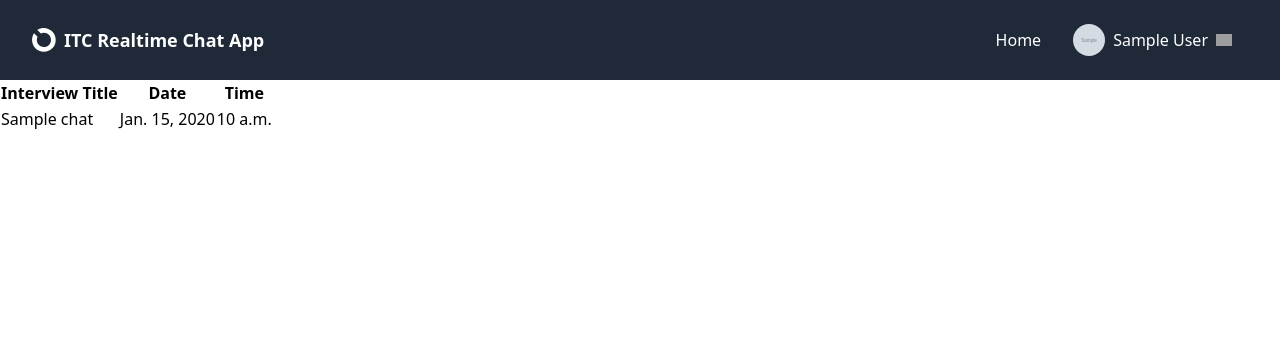
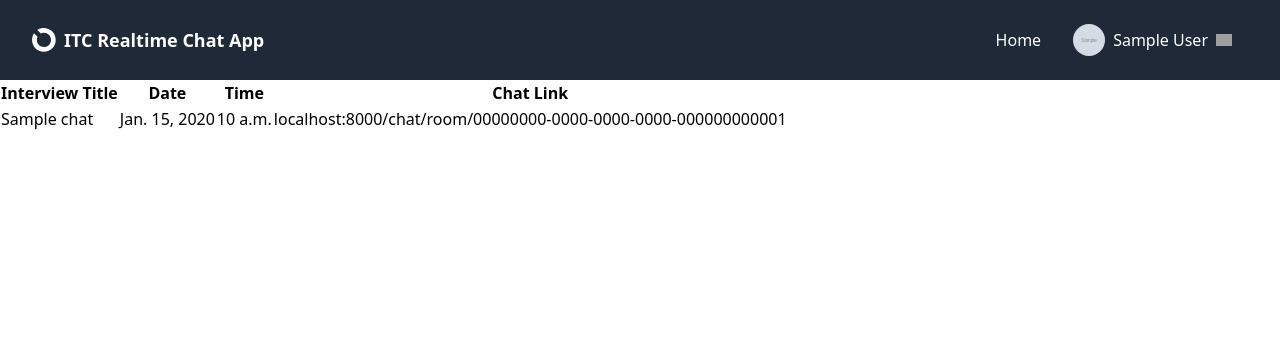
Before and after one commit to uchkid/chat-app, a Django app: page / in a window 1280 px wide. Shown: the top 340 px of the page. Run offline with Django 5.2, Linux system fonts and the light colour scheme; a user stored in the database is signed in; tables that the repository leaves empty hold one stand-in row (values such as "Sample post"); grey boxes marked "Sample" are stand-in pictures; parts of the project's set-up code (start-up, migrations or seed data) failed here and were passed over; some libraries are stand-ins or nearby versions; grey boxes are pictures that could not be loaded.

Commit message:
feature: implementation of anonymous link for chat

```diff
--- a/a_core/asgi.py
+++ b/a_core/asgi.py
@@ -11,6 +11,7 @@ import os
 
 from django.core.asgi import get_asgi_application
 from channels.routing import ProtocolTypeRouter, URLRouter
+from channels.sessions import SessionMiddlewareStack
 from channels.security.websocket import AllowedHostsOriginValidator
 from channels.auth import AuthMiddlewareStack
 
@@ -22,5 +23,5 @@ from a_rtchat import routing
 
 application = ProtocolTypeRouter({
     "http":django_asgi_app,
-    "websocket":AllowedHostsOriginValidator(AuthMiddlewareStack(URLRouter(routing.websocket_urlpatterns))),
+    "websocket":AllowedHostsOriginValidator(SessionMiddlewareStack(AuthMiddlewareStack(URLRouter(routing.websocket_urlpatterns)))),
 })
--- a/a_core/settings.py
+++ b/a_core/settings.py
@@ -21,6 +21,7 @@ env = Env()
 Env.read_env(os.path.join(BASE_DIR, ".env"))
 
 ENVIRONMENT = env('ENVIRONMENT', default="production")
+CHAT_LINK_DOMAIN = env('DOMAIN', default="localhost:8000")
 # Quick-start development settings - unsuitable for production
 # See https://docs.djangoproject.com/en/5.0/howto/deployment/checklist/
 
--- a/a_rtchat/templates/a_rtchat/chat.html
+++ b/a_rtchat/templates/a_rtchat/chat.html
@@ -48,8 +48,14 @@
                         ws-connect="/ws/chatroom/{{chatroom.id}}"
                         ws-send
                         _="on htmx:wsAfterSend reset() me">
+                        {% if request.user.is_authenticated %}
                     {% csrf_token %}
                     {{ form }}
+                    {% else %}
+                    <input type="text" placeholder="You must be logged in to chat"
+                        class="w-full p-2 bg-gray-700 text-gray-400 cursor-not-allowed"
+                        disabled>
+                    {% endif %}
                 </form>
             </div>
         </div>
--- a/a_rtchat/templates/a_rtchat/chatroom.html
+++ b/a_rtchat/templates/a_rtchat/chatroom.html
@@ -14,6 +14,7 @@
             <th scope="col">Time</th>
             <th scope="col">created by</th>
             <th scope="col">Add members</th>
+            <th scope="col">Chat Link</th>
 
           </tr>
         </thead>
@@ -26,6 +27,7 @@
             <td>{{chatroom.interview_time}}</td>
             <td>{{chatroom.created_by}}</td>
             <td><a href ="{% url 'add_member_to_chat' chatroom.id %}">Add Member</a></td>
+            <td>{{domain}}/chat/room/{{chatroom.id}}</td>
           </tr>
         </tbody>
         {% endfor %}
--- a/a_rtchat/templates/a_rtchat/user_chat.html
+++ b/a_rtchat/templates/a_rtchat/user_chat.html
@@ -7,6 +7,7 @@
         <th scope="col">Interview Title</th>
         <th scope="col">Date</th>
         <th scope="col">Time</th>
+        <th scope="col">Chat Link</th>
       </tr>
     </thead>
     {% for user_chat in user_chats %}
@@ -15,6 +16,7 @@
         <td><a href="{% url 'chat' user_chat.id %}">{{user_chat.title}}</a></td>
         <td>{{user_chat.interview_date}}</td>
         <td>{{user_chat.interview_time}}</td>
+        <td>{{domain}}/chat/room/{{user_chat.id}}</td>
       </tr>
     </tbody>
     {% endfor %}
--- a/a_rtchat/urls.py
+++ b/a_rtchat/urls.py
@@ -10,4 +10,5 @@ urlpatterns = [
     path('remove-member/<uuid:id>',remove_member, name="remove_member_from_chat"),
 
     path('chat/room/<uuid:chatroom_id>', chat_view, name='chat'),
+    path("chat/room/<uuid:chatroom_id>/set_name/", set_anonymous_name, name="set_anonymous_name"),
 ]
--- a/a_rtchat/views.py
+++ b/a_rtchat/views.py
@@ -2,7 +2,8 @@ from django.shortcuts import render, get_object_or_404,redirect, HttpResponse
 from django.contrib.auth.decorators import login_required
 from .models import Chat
 from .forms import ChatCreationForm, ChatmessageCreationForm, ChatRoom_MembersCreationForm
-from django.urls import reverse
+from django.conf import settings
+
 
 # Create your views here.
 def home_view(request):
@@ -13,8 +14,11 @@ def chatroom(request):
     #my_chatroom = Chat.objects.all().order_by('interview_date')
     #my_chatroom = Chat.objects.filter(created_by = request.user).order_by('interview_date')
     my_chatroom = request.user.chat_admin.all().order_by('interview_date')
+    chat_link_domain = getattr(settings, "CHAT_LINK_DOMAIN", "localhost:8000")
+
     context = {
         'chatrooms': my_chatroom,
+        'domain': chat_link_domain
     }
     return render (request, 'a_rtchat/chatroom.html', context)
 
@@ -81,11 +85,16 @@ def remove_member(request, id):
 
 @login_required
 def userchat_view(request):
+    chat_link_domain = getattr(settings, "CHAT_LINK_DOMAIN", "localhost:8000")
     user_chat =request.user.chat_groups.all()
 
-    return render (request, 'a_rtchat/user_chat.html', {'user_chats':user_chat})
+    context = {
+        'user_chats':user_chat,
+        'domain': chat_link_domain
+    }
 
-@login_required
+    return render (request, 'a_rtchat/user_chat.html', context)
+
 def chat_view(request, chatroom_id):
     #return HttpResponse(f"chat with id = {chatroom_id}")
     if chatroom_id:
@@ -115,6 +124,27 @@ def chat_view(request, chatroom_id):
 
             return render (request, 'a_rtchat/chat.html', {'chat_messages':chat_messages, 'form':form, 'chatroom':chatroom})
         else:
-            return HttpResponse("You are not allowed in this chat", status=404)
+            if not chatroom.is_private:
+                anonymous_name = request.session.get('anonymous_name')
+
+                if not anonymous_name:
+                    return render(request, 'a_rtchat/anonymous_prompt.html', {'chatroom': chatroom})
+
+                # Allow anonymous user to join
+                chat_messages = chatroom.chat_messages.all()[:30]
+                form = ChatmessageCreationForm()
+                return render(request, 'a_rtchat/chat.html', {'chat_messages': chat_messages, 'form': form, 'chatroom': chatroom, 'anonymous_name': anonymous_name})
+            else:
+                return HttpResponse("You are not allowed in this chat", status=404)
     else:
         return HttpResponse("Chatroom not found", status=404)
+
+
+def set_anonymous_name(request, chatroom_id):
+    if request.method == "POST":
+        print("function is set_anonymous_name")
+        anonymous_name = request.POST.get("anonymous_name")
+        if anonymous_name:
+            request.session["anonymous_name"] = anonymous_name
+            return redirect("chat", chatroom_id=chatroom_id)
+    return HttpResponse("Invalid request", status=400)
```
Also changed, not shown: a_rtchat/consumers.py (+16 -6 lines), a_rtchat/templates/a_rtchat/anonymous_prompt.html (added, +10 -0 lines), 1 other file.
